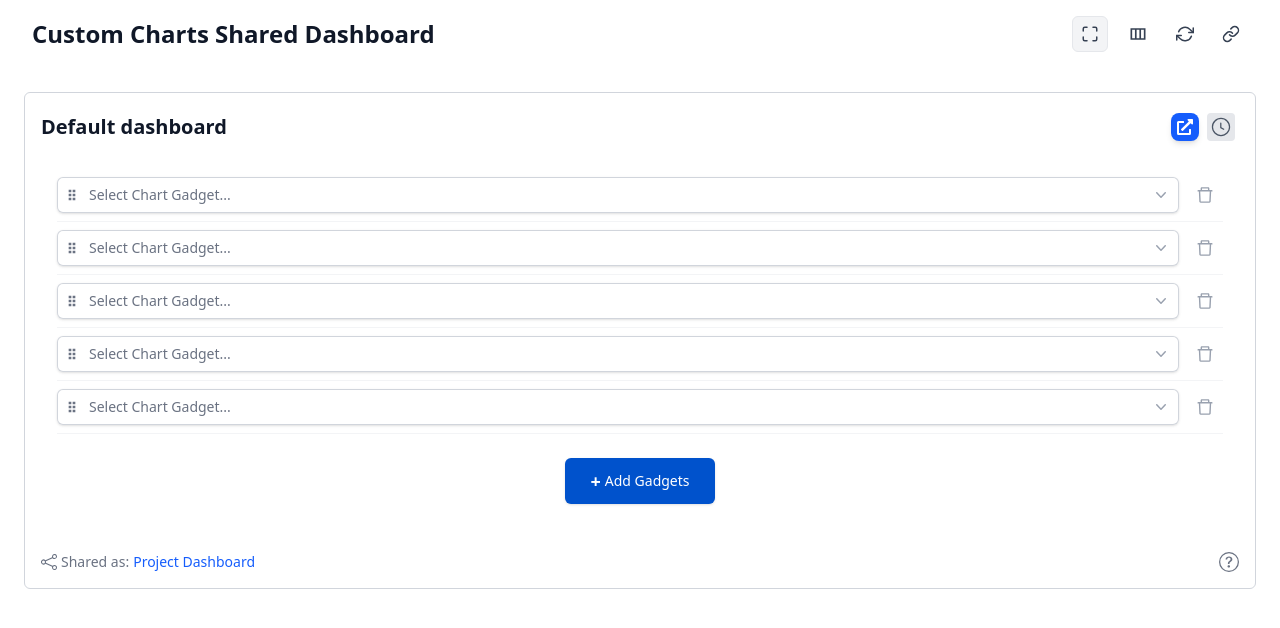
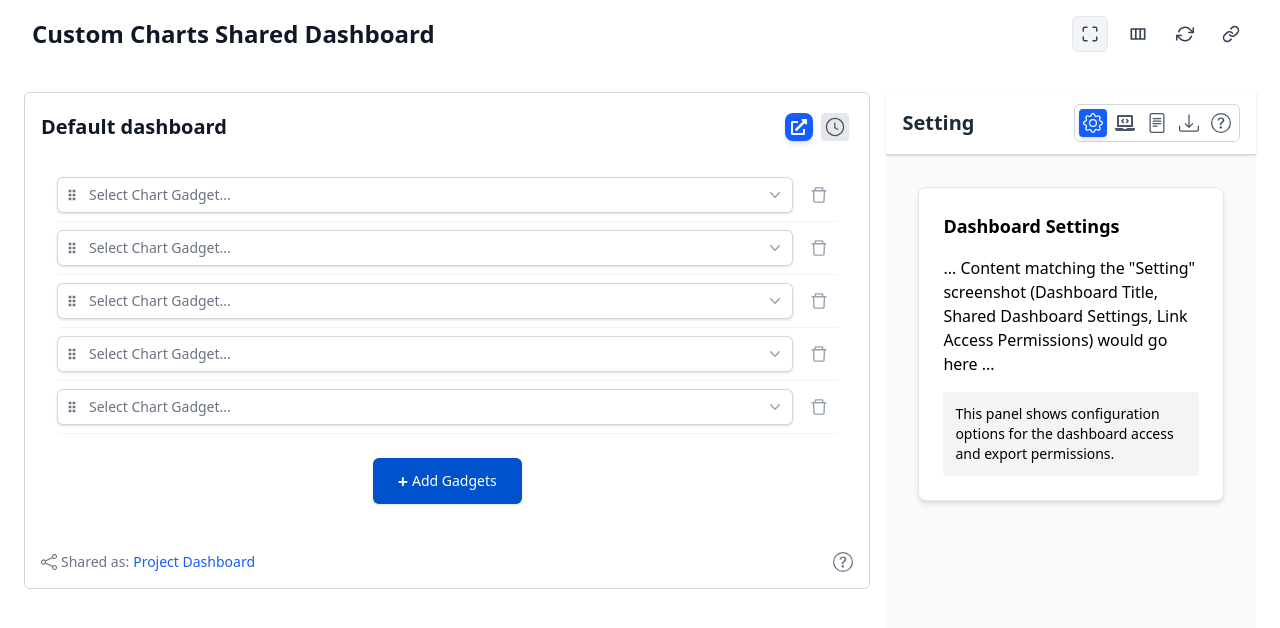
Before and after one commit to rajnishs-dev/custom-charts-jira-app, a React (Vite) app: page /shared-dashboard in a window 1280 px wide. Shown: the top 628 px of the page. Built offline with nearby package versions, Linux system fonts and the light colour scheme.

Commit message:
Tabbar component created

```diff
--- /dev/null
+++ b/src/components/ContentComponents.jsx
@@ -0,0 +1,62 @@
+import React from 'react';
+
+// --- Content Components ---
+
+// Content for image_45f578
+export const SettingContent = () => (
+  <div className="p-6 bg-white border border-gray-200 rounded-lg shadow-md">
+    <h2 className="text-lg font-semibold mb-4">Dashboard Settings</h2>
+    <p>... Content matching the "Setting" screenshot (Dashboard Title, Shared Dashboard Settings, Link Access Permissions) would go here ...</p>
+    <div className="mt-4 p-3 bg-gray-100 rounded text-sm">
+      <p>This panel shows configuration options for the dashboard access and export permissions.</p>
+    </div>
+  </div>
+);
+
+// Content for image_45f537
+export const DescriptionsContent = () => (
+  <div className="p-6 bg-white border border-gray-200 rounded-lg shadow-md">
+    <h2 className="text-lg font-semibold mb-4">Descriptions</h2>
+    <div className="h-32 border border-gray-300 p-2 rounded mb-4">
+        <p className="text-gray-500">Add a description... (Rich Text Editor would be here)</p>
+    </div>
+    <h3 className="text-md font-medium mt-6 mb-2">Description Options</h3>
+    <p>... Content matching the "Description Options" screenshot would go here ...</p>
+  </div>
+);
+
+// Content for image_45f4ff
+export const ImportExportContent = () => (
+  <div className="p-6 bg-white border border-gray-200 rounded-lg shadow-md">
+    <h2 className="text-lg font-semibold mb-4">Import/Export Configuration</h2>
+
+    <div className="mb-6">
+        <h3 className="text-md font-medium mb-2">Export Shared Dashboard Configuration</h3>
+        <button className="flex items-center px-4 py-2 bg-gray-200 text-gray-800 rounded hover:bg-gray-300 transition duration-150">
+            Copy to Clipboard 📋
+        </button>
+    </div>
+
+    <div>
+        <h3 className="text-md font-medium mb-2">Import Shared Dashboard Configuration</h3>
+        <textarea
+            placeholder="Paste Shared Dashboard exported configuration here..."
+            rows="5"
+            className="w-full border border-gray-300 p-2 rounded mb-3"
+        />
+        <div className="text-right">
+            <button className="px-4 py-2 bg-gray-300 text-gray-600 rounded cursor-not-allowed">
+                Import Configurations
+            </button>
+        </div>
+    </div>
+  </div>
+);
+
+// Content for default/placeholder tabs
+export const PlaceholderContent = ({ tabName }) => (
+    <div className="p-6 text-center bg-white border border-gray-200 rounded-lg shadow-md">
+        <h2 className="text-xl font-bold text-gray-700">Content for "{tabName}"</h2>
+        <p className="text-gray-500 mt-2">This is a placeholder for the content associated with this tab.</p>
+    </div>
+);
--- /dev/null
+++ b/src/components/DashboardSettings.jsx
@@ -0,0 +1,76 @@
+import React, { useState } from 'react';
+import SettingsTabBar from './SettingsTabBar'; // Import the reusable header
+import {
+    SettingContent,
+    DescriptionsContent,
+    ImportExportContent,
+    PlaceholderContent
+} from './ContentComponents'; // Import the content components
+
+// --- Title Mapping Function ---
+const getTabTitle = (tabId) => {
+    switch (tabId) {
+        case 'settings':
+            return 'Setting';
+        case 'descriptions':
+            return 'Descriptions';
+        case 'import_export':
+            return 'Import/Export';
+        case 'monitor':
+            return 'Monitor View';
+        case 'chat':
+            return 'Chat Settings';
+        case 'help':
+            return 'Help';
+        case 'date':
+            return 'Date Range';
+        default:
+            return 'Default dashboard'; // Fallback title
+    }
+};
+// ------------------------------
+
+const DashboardSettings = () => {
+    // State to track the active tab, defaulting to 'settings'
+    const [activeTab, setActiveTab] = useState('settings');
+
+    // DERIVE the title dynamically based on the activeTab state
+    const currentTitle = getTabTitle(activeTab);
+
+    const renderContent = () => {
+        switch (activeTab) {
+            case 'settings':
+                return <SettingContent />;
+            case 'descriptions':
+                return <DescriptionsContent />;
+            case 'import_export':
+                return <ImportExportContent />;
+            // Use placeholders for the other icons in the tab bar
+            case 'monitor':
+            case 'chat':
+            case 'help':
+            case 'date':
+            default:
+                return <PlaceholderContent tabName={activeTab} />;
+        }
+    };
+
+    return (
+        <div className="min-h-screen bg-gray-50 my-4 lg:my-6">
+
+            {/* Pass the dynamically derived title */}
+            <SettingsTabBar
+                activeTab={activeTab}
+                onTabChange={setActiveTab}
+                title={currentTitle}
+            />
+
+            {/* 2. Content Area */}
+            <div className="max-w-7xl mx-auto px-4 sm:px-6 lg:px-8 py-8">
+                {renderContent()}
+            </div>
+        </div>
+    );
+};
+
+export default DashboardSettings;
--- /dev/null
+++ b/src/components/SettingsTabBar.jsx
@@ -0,0 +1,72 @@
+import React from 'react';
+import { BsGear, BsFileText, BsDownload, BsQuestionCircle, BsCalendarEvent } from 'react-icons/bs';
+import { FaLaptopCode } from 'react-icons/fa';
+import { MdOutlineDateRange } from 'react-icons/md';
+
+const tabs = [
+
+  { id: 'settings', icon: BsGear, tooltip: 'Setting' },
+
+  { id: 'monitor', icon: FaLaptopCode, tooltip: 'Monitor View' },
+
+    { id: 'descriptions', icon: BsFileText, tooltip: 'Descriptions' },
+
+  { id: 'import_export', icon: BsDownload, tooltip: 'Import/Export' },
+
+  { id: 'help', icon: BsQuestionCircle, tooltip: 'Help' },
+];
+
+const SettingsTabBar = ({ activeTab, onTabChange, title }) => {
+  return (
+    <div className="border-b border-gray-300 bg-white shadow-sm">
+      <div className="max-w-7xl mx-auto px-4 py-3 flex justify-between items-center">
+
+        {/* Dashboard Title / Active Tab Name */}
+        <h1 className="text-xl font-semibold text-gray-800">
+          {title || 'Default dashboard'}
+        </h1>
+
+        {/* Tab Icons */}
+        <div className="flex space-x-1 border border-gray-300 rounded-md p-1">
+          {tabs.map((tab) => {
+            const Icon = tab.icon;
+            const isActive = activeTab === tab.id;
+
+            return (
+              <div
+                key={tab.id}
+                className="group relative"
+              >
+                <button
+                  onClick={() => onTabChange(tab.id)}
+                  className={`
+                    p-1 rounded transition-colors duration-150 flex items-center justify-center
+                    ${isActive
+                      ? 'bg-blue-600 text-white shadow-md'
+                      : 'hover:bg-gray-200 text-gray-600'
+                    }
+                  `}
+                  title={tab.tooltip} // Title for basic tooltip
+                >
+                  <Icon className="h-5 w-5" />
+                </button>
+
+                {/* Custom Tooltip */}
+                <span className={`
+                  absolute bottom-full mt-2 left-1/2 transform -translate-x-1/2
+                  px-2 py-1 mb-2 bg-gray-700 text-white text-xs rounded-md whitespace-nowrap
+                  opacity-0 group-hover:opacity-100 transition-opacity duration-300
+                  ${isActive ? 'bg-blue-600' : 'bg-gray-700'}
+                `}>
+                  {tab.tooltip}
+                </span>
+              </div>
+            );
+          })}
+        </div>
+      </div>
+    </div>
+  );
+};
+
+export default SettingsTabBar;
--- a/src/pages/SharedDashboard.jsx
+++ b/src/pages/SharedDashboard.jsx
@@ -1,11 +1,19 @@
 import CustomHeader from "../components/CustomHeader";
 import DashboardConfig from "../components/DashboardConfig";
+import DashboardSettings from "../components/DashboardSettings";
 
 export default function SharedDashboard() {
   return (
     <>
-    <CustomHeader title="Custom Charts Shared Dashboard" />
-    <DashboardConfig />
+      <CustomHeader title="Custom Charts Shared Dashboard" />
+      <div className="flex ">
+        <div className="w-full md:w-7/10 md:pr-4">
+          <DashboardConfig />
+        </div>
+        <div className="w-full md:w-3/10 mt-4 md:mt-0">
+          <DashboardSettings />
+        </div>
+      </div>
     </>
   );
 }
```
